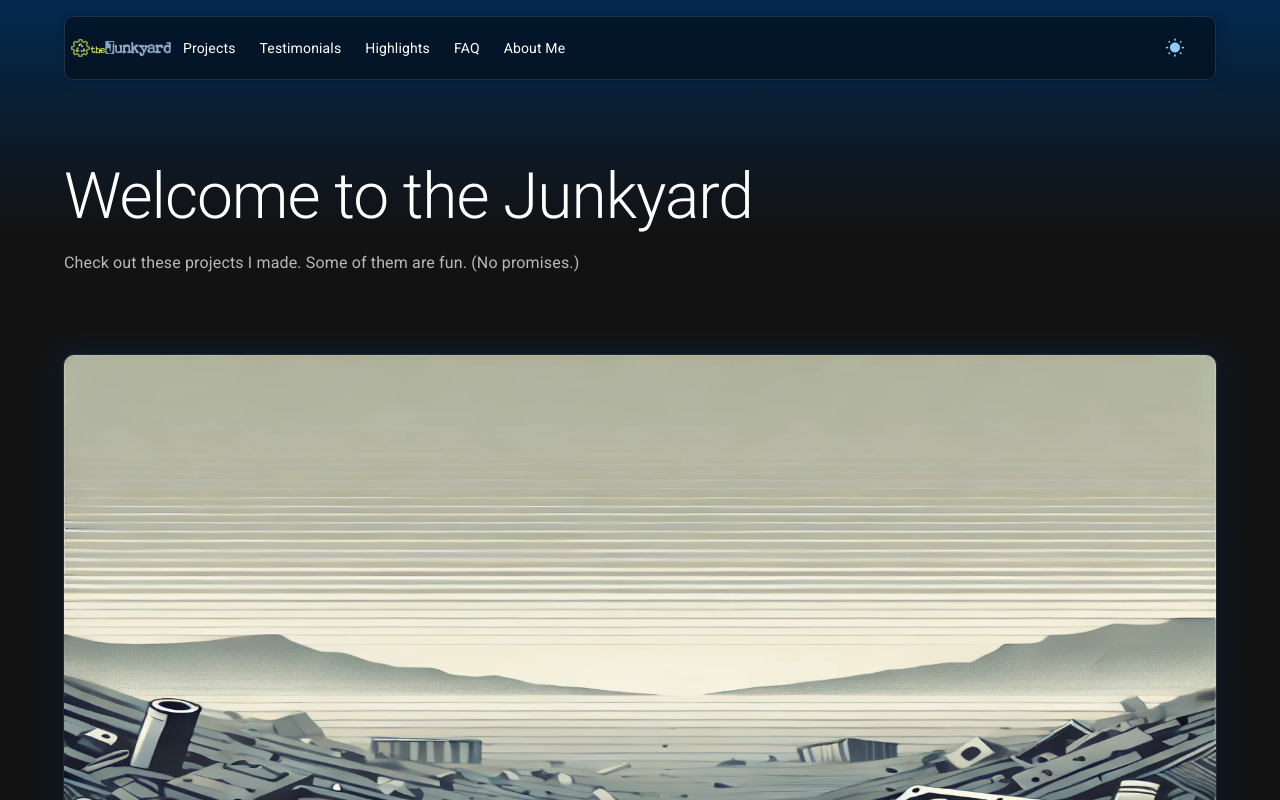
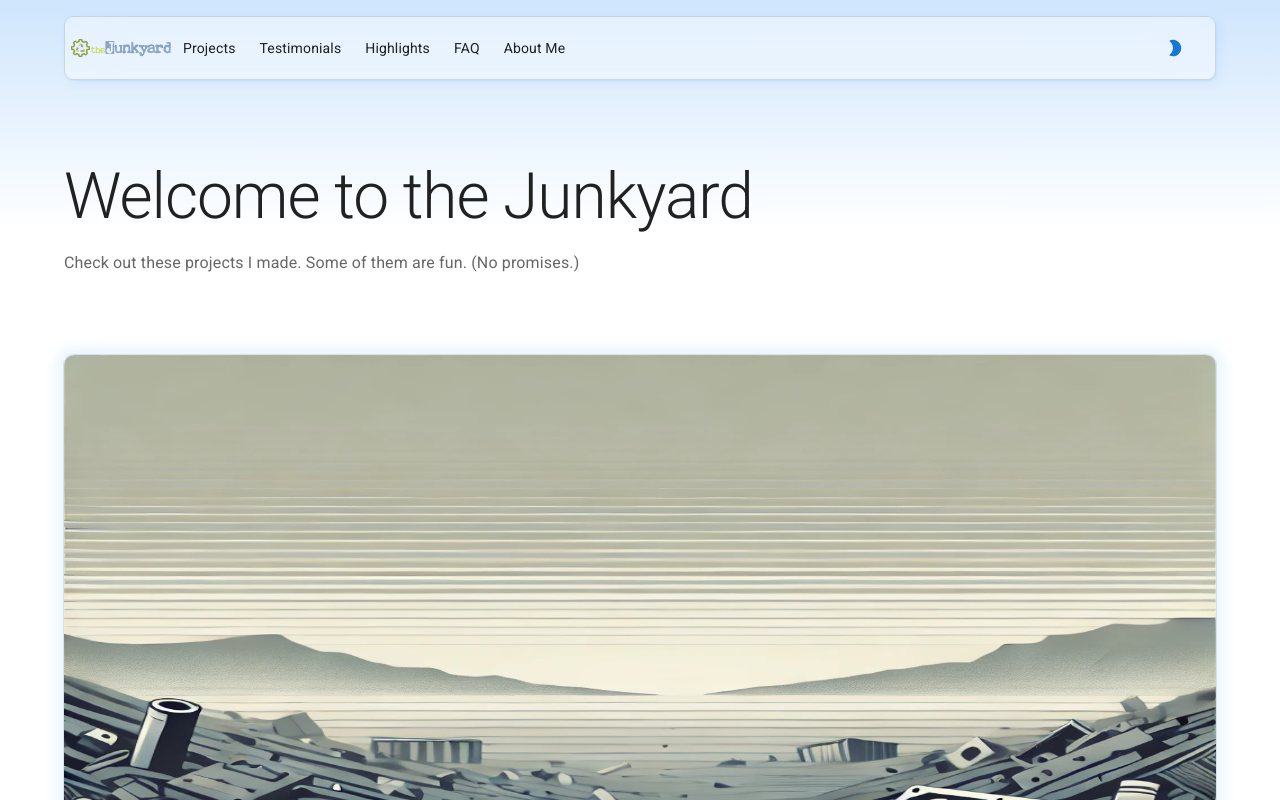
Before and after one commit to yummydirtx/theJunkyard, a React (Create React App) app: page / in a window 1280 px wide. Shown: the top 800 px of the page. Built offline with nearby package versions, Linux system fonts and the light colour scheme.

Commit message:
now defaults to user system theme

```diff
--- a/src/App.js
+++ b/src/App.js
@@ -12,7 +12,13 @@ import AboutMe from './AboutMe';
 export default function App() {
   const [mode, setMode] = React.useState(() => {
     // Retrieve the mode from localStorage or default to 'dark'
-    return localStorage.getItem('mode') || 'dark';
+    let before;
+    if (window.matchMedia && window.matchMedia('(prefers-color-scheme: light)').matches) {
+      before = "light";
+    } else {
+      before = "dark";
+    }
+    return localStorage.getItem('mode') || before;
   });
 
   const toggleColorMode = () => {
```
